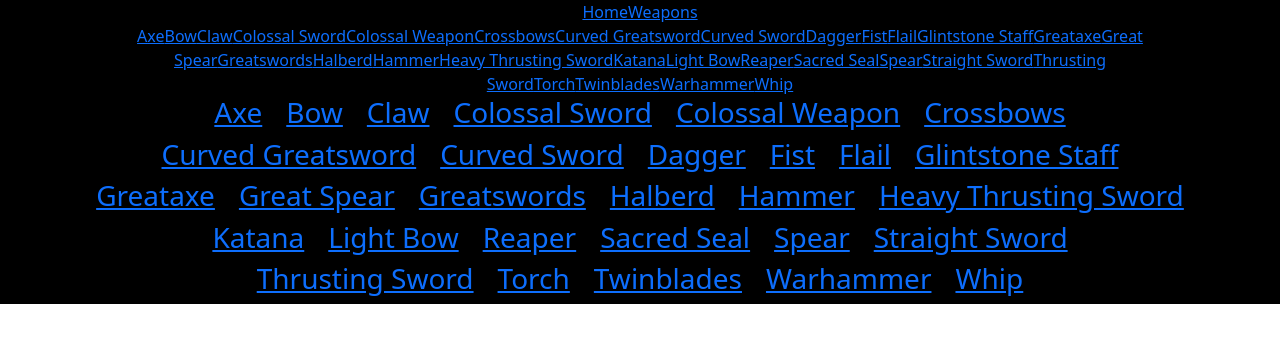
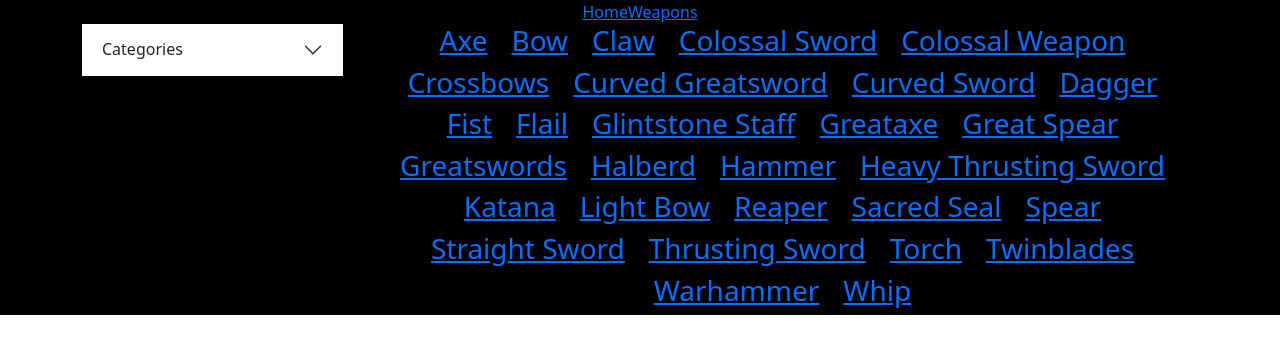
Before and after one commit to blangwell/react-elden-ring-api, a React (Create React App) app: page /weapons in a window 1280 px wide. Shown: the top 354 px of the page. Built offline with nearby package versions, Linux system fonts and the light colour scheme.

Commit message:
Add accordion for category links

```diff
--- a/src/Weapons.js
+++ b/src/Weapons.js
@@ -1,69 +1,43 @@
-import { useState, useEffect } from 'react';
 import { Link, Outlet } from 'react-router-dom';
 import {
 	Container,
 	Row,
 	Col,
+	Accordion,
+	ListGroup,
 } from 'react-bootstrap';
 import categories from './categories';
 import './Weapons.css';
 
 export default function Weapons() {
-	/* On initial render:
-	Make GET request to Elden Ring fan API
-	set weapons state with response da:w
-	ta array */
-	// useEffect(() => {
-	// 	const query = gql`
-	// 	{
-	// 		weapon(category: "Axe") {
-	// 			id,
-	// 			name,
-	// 			description,
-	// 			image,
-	// 			scalesWith {
-	// 				name,
-	// 				scaling
-	// 			},
-	// 		}
-	// 	}
-	// 	`
-	// 	request('https://eldenring.fanapis.com/api/graphql', query)
-	// 	.then(data => {
-	// 		console.log(data.weapon)
-	// 		setWeapons(data.weapon);
-	// 		setDisplayWeapons(data.weapon);
-	// 	})
-	// 	.catch(error => {
-	// 		console.error(error);
-	// 		setWeapons(null);
-	// 	});
-	// }, []);
-
-	// // each time the filter is updated, filter weapons and setDisplayWeapons
-	// useEffect(() => {
-	// 	if (!filter) {
-	// 		setDisplayWeapons(weapons);
-	// 	} else {
-	// 		let filtered = weapons.filter(weapon => {
-	// 			return weapon.category.toLowerCase() === filter ||
-	// 			// or check because some categories are pluralized
-	// 			weapon.category.toLowerCase() === filter + 's';
-	// 		});
-	// 		setDisplayWeapons(filtered);
-	// 	}
-	// }, [filter]);
-
 	return (
 		<Container>
+			<Row>
+				<Col md="3">
+
+					<Accordion flush>
+						<Accordion.Item eventKey="0">
+							<Accordion.Header>Categories</Accordion.Header>
+							<Accordion.Body>
 							<nav>
+							<ListGroup>
 								{categories.map(category => (
+									<ListGroup.Item action href={category}>
 										<Link to={`/weapons/${category}`} key={category}>
 										{category}
 										</Link>
+									</ListGroup.Item>
 								))}
+							</ListGroup>
 							</nav>
+							</Accordion.Body>
+						</Accordion.Item>
+					</Accordion>
+				</Col>
+				<Col md="9">
 					<Outlet />
+				</Col>
+			</Row>
 		</Container>
 	);
 }
```
Lines whose indentation alone changed are shown as unchanged.
